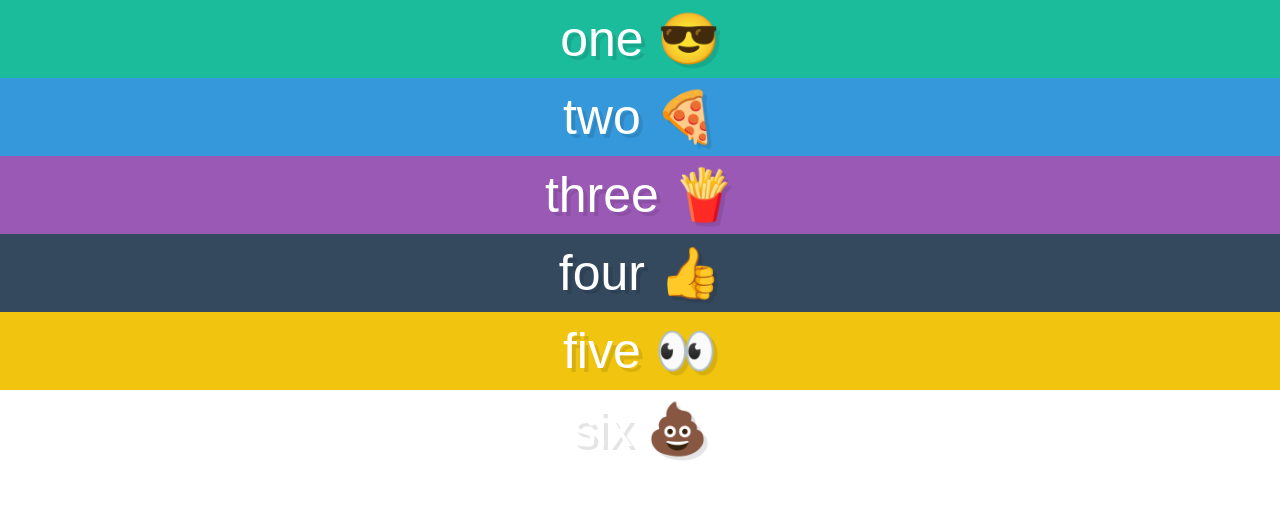
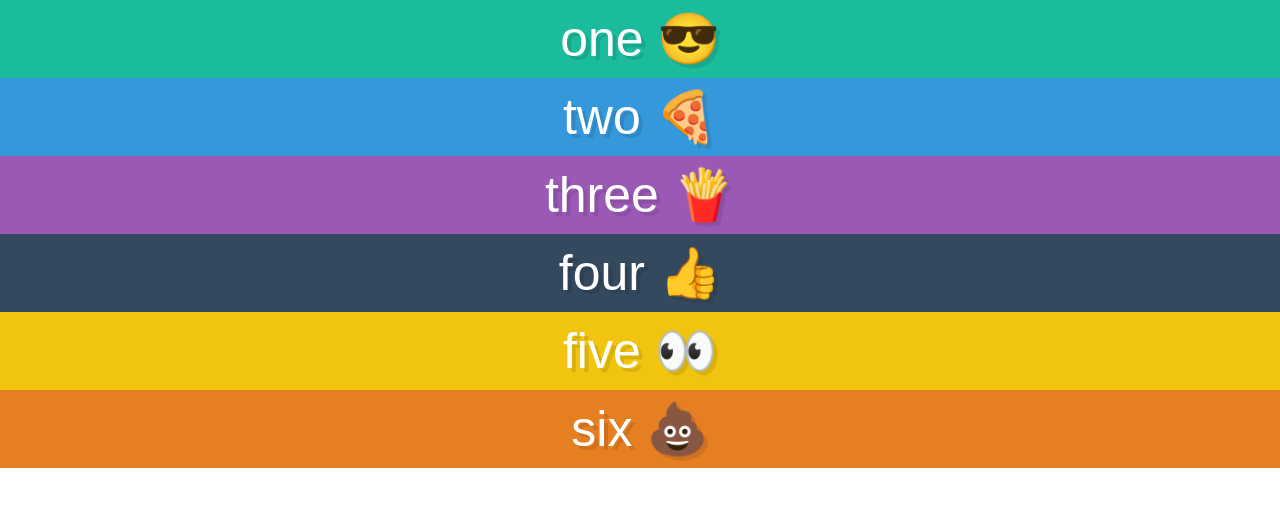
Before and after one commit to hummingengineer/flexbox-course, a plain HTML site: page flex-wrapping-and-columns/index.html in a window 1280 px wide. Drawn offline with Linux system fonts and the light colour scheme.

Commit message:
feat: Add background to box6

```diff
--- a/flex-wrapping-and-columns/style.css
+++ b/flex-wrapping-and-columns/style.css
@@ -167,3 +167,4 @@ input::-moz-focus-inner {
 .box3 { background: #9b59b6; }
 .box4 { background: #34495e; }
 .box5 { background: #f1c40f; }
+.box6 { background: #e67e22; }
```
